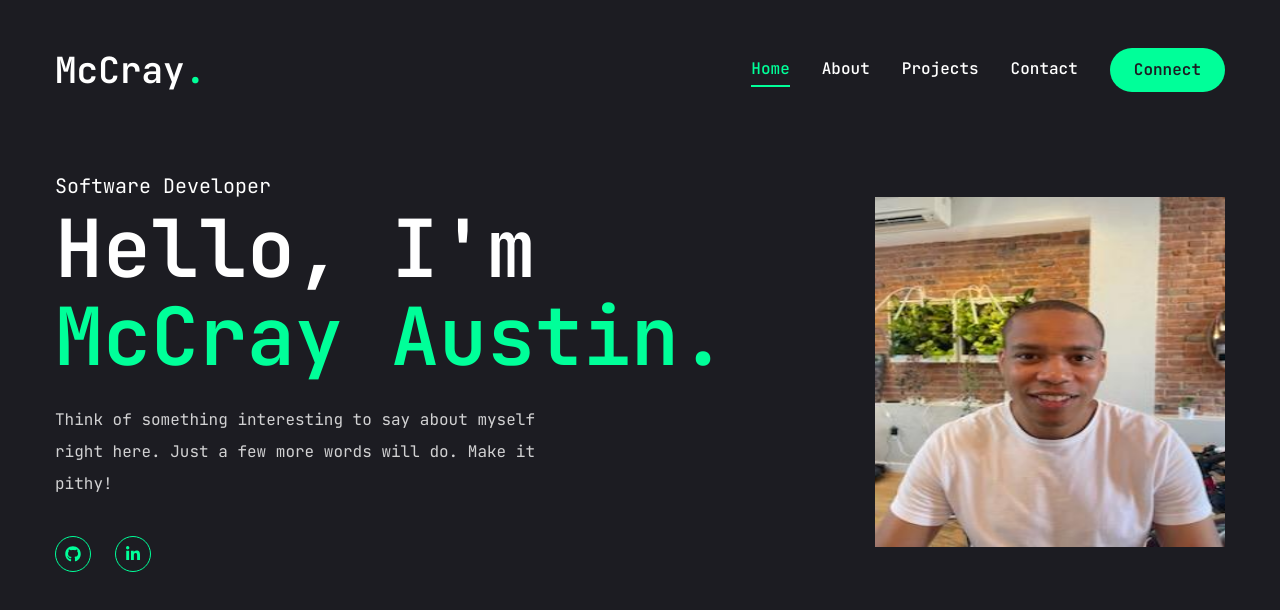
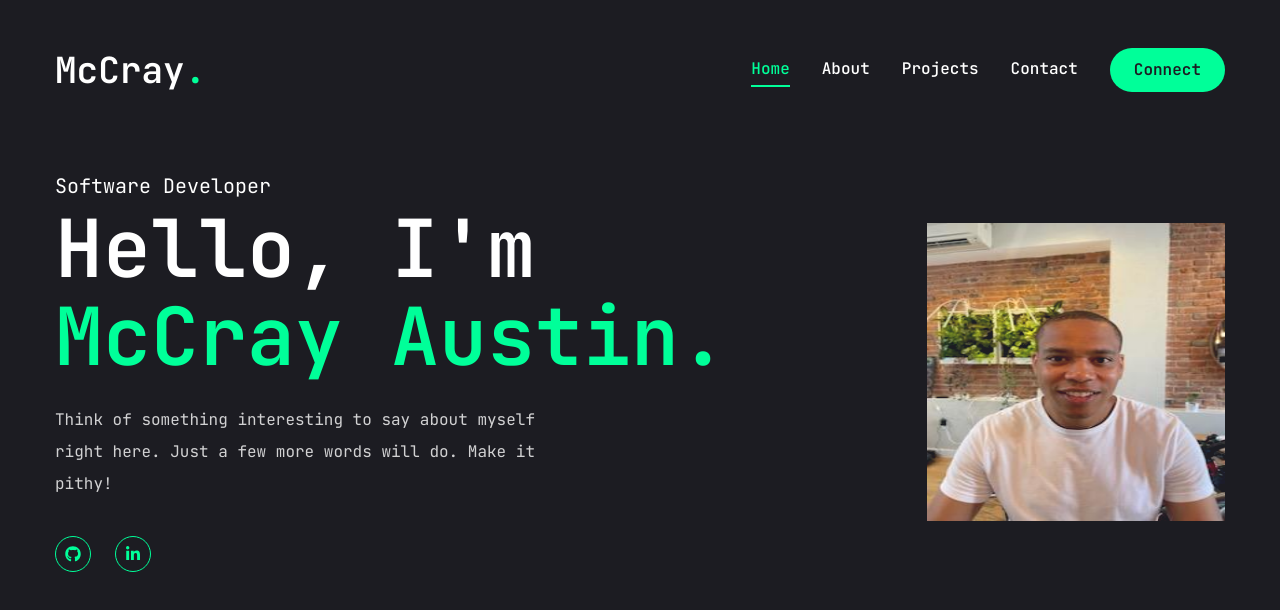
Before and after one commit to mmaustin/mccray-portfolio, a Next.js app in the folder next-portfolio/: page / in a window 1280 px wide. Shown: the top 610 px of the page. Built offline with nearby package versions, Linux system fonts and the light colour scheme.

Commit message:
Added framer motion animate properties to motion.div elements

```diff
--- a/next-portfolio/components/Photo.jsx
+++ b/next-portfolio/components/Photo.jsx
@@ -7,8 +7,20 @@ import Image from "next/image";
 const Photo = () => {
   return (
     <div className="w-full h-full relative">
-      <motion.div>
-        <div className="w-[298px] h-[298px] lg:w-[350px] lg:h-[350px]">
+      <motion.div
+        initial={{ opacity: 0 }}
+        animate={{
+          opacity: 1,
+          transition: { delay: .75, duration: 0.4, ease: "easeIn" },
+        }}
+      >
+        <motion.div
+          initial={{ opacity: 0 }}
+          animate={{
+            opacity: 1,
+            transition: { delay: 1, duration: 0.4, ease: "easeInOut" }
+          }}
+          className="w-[298px] h-[298px] mix-blend-lighten">
           <Image
             src="/photo.jpeg"
             priority
@@ -19,7 +31,7 @@ const Photo = () => {
             alt="my photo"
             className="object-container"
           />
-        </div>
+        </motion.div>
       </motion.div>
     </div>
   )
```
